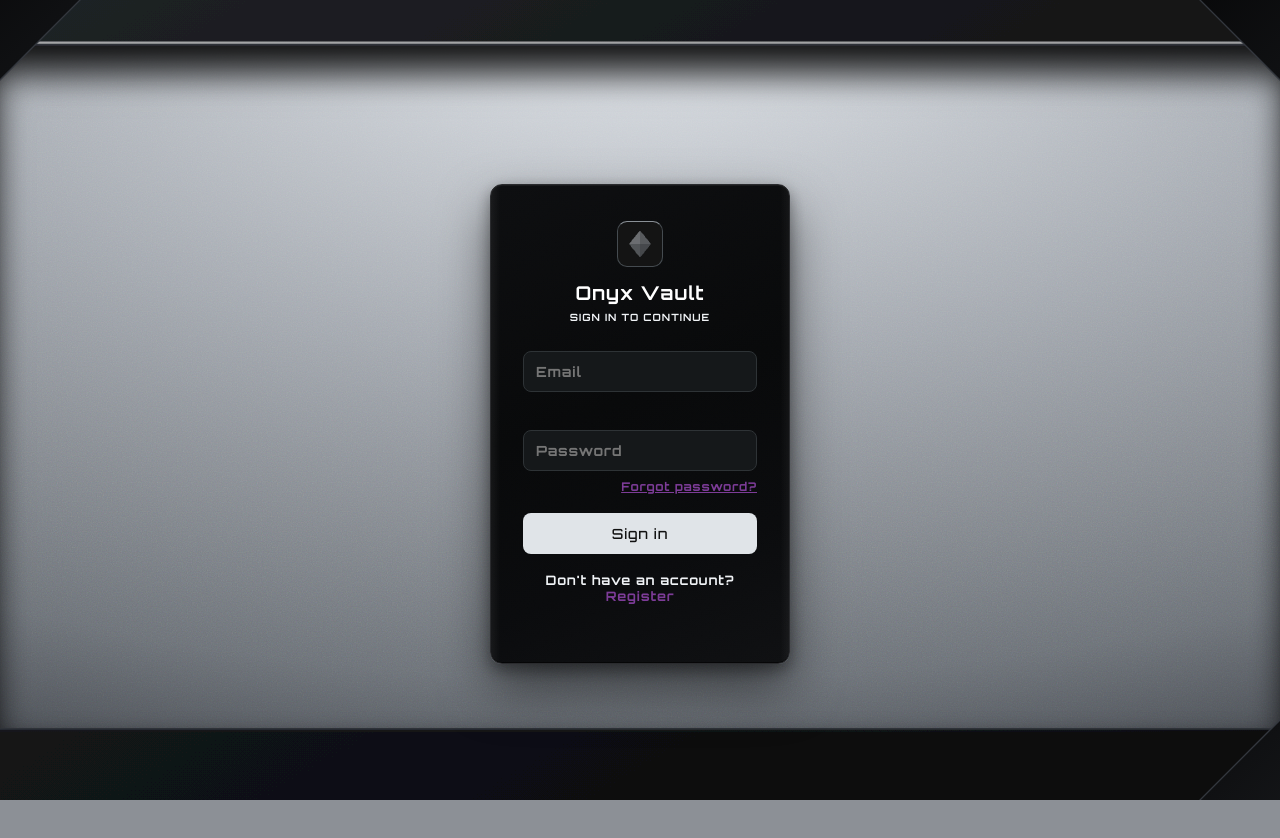
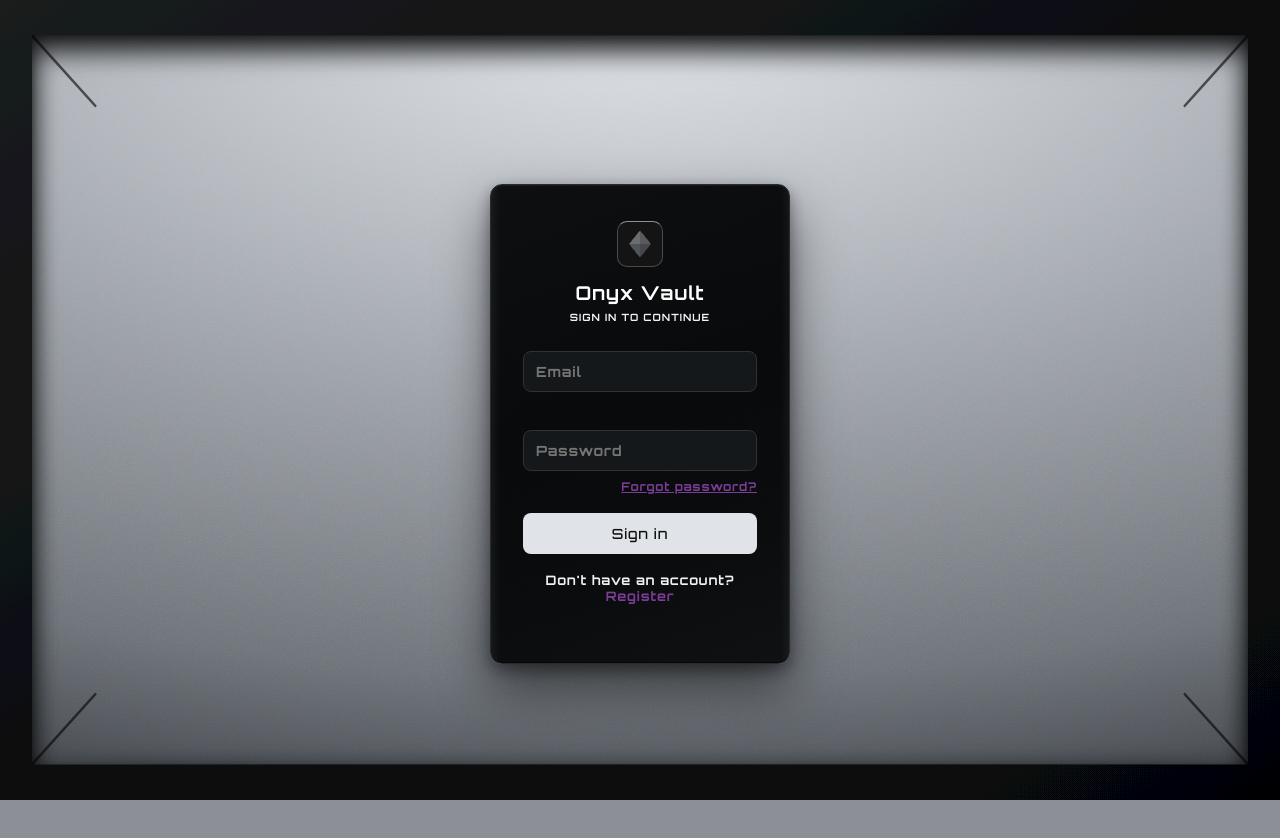
Before and after one commit to 4shwotts/onyx-vault, a React (Vite) app in the folder frontend/: page /login in a window 1280 px wide. Shown: the top 838 px of the page. After the commit the page ends 800 px from the top, so only its background shows below. Built offline with nearby package versions, Linux system fonts and the light colour scheme; no server answers.

Commit message:
fix: remove viewport scrollbars and restore clean recessed chassis background

```diff
--- a/frontend/src/components/PageBackground.jsx
+++ b/frontend/src/components/PageBackground.jsx
@@ -8,91 +8,64 @@ export default function PageBackground() {
       <svg
         className="onyx-bg-svg"
         viewBox="0 0 1600 900"
-        preserveAspectRatio="xMidYMid slice"
+        preserveAspectRatio="none"
         fill="none"
         aria-hidden="true"
       >
         <defs>
-          <linearGradient id="chassisDark" x1="0%" y1="0%" x2="100%" y2="100%">
-            <stop offset="0%" stopColor="#212428" />
-            <stop offset="50%" stopColor="#121316" />
-            <stop offset="100%" stopColor="#08090a" />
+          {/* Inner Frame Drop Shadow */}
+          <filter id="frameShadow" x="-10%" y="-10%" width="120%" height="120%">
+            <feDropShadow dx="0" dy="12" stdDeviation="16" floodColor="#000000" floodOpacity="0.85" />
+            <feDropShadow dx="0" dy="4" stdDeviation="4" floodColor="#000000" floodOpacity="0.5" />
+          </filter>
+
+          {/* Chamfer Bevel Highlight */}
+          <linearGradient id="bevelLight" x1="0%" y1="0%" x2="100%" y2="100%">
+            <stop offset="0%" stopColor="#ffffff" stopOpacity="0.5" />
+            <stop offset="100%" stopColor="#1a1c1f" stopOpacity="0.8" />
           </linearGradient>
 
-          <linearGradient id="bevelLight" x1="0%" y1="0%" x2="0%" y2="100%">
-            <stop offset="0%" stopColor="#ffffff" stopOpacity="0.6" />
-            <stop offset="100%" stopColor="#3a3e45" stopOpacity="0.1" />
+          <linearGradient id="darkOuterFrame" x1="0%" y1="0%" x2="100%" y2="100%">
+            <stop offset="0%" stopColor="#1a1c1e" />
+            <stop offset="50%" stopColor="#0d0e10" />
+            <stop offset="100%" stopColor="#050506" />
           </linearGradient>
-
-          <linearGradient id="innerRecess" x1="0%" y1="0%" x2="100%" y2="100%">
-            <stop offset="0%" stopColor="#050506" />
-            <stop offset="100%" stopColor="#1a1c1f" />
-          </linearGradient>
-
-          <filter id="heavy3dShadow" x="-20%" y="-20%" width="140%" height="140%">
-            <feDropShadow dx="0" dy="25" stdDeviation="20" floodColor="#000000" floodOpacity="0.8" />
-            <feDropShadow dx="0" dy="8" stdDeviation="6" floodColor="#000000" floodOpacity="0.5" />
-          </filter>
         </defs>
 
-        {/* --- 3D INDUSTRIAL FRAME (Shifted Left Tracks Higher Up) --- */}
-        <g filter="url(#heavy3dShadow)">
-          <path
-            d="M -50 -50
-               L 1650 -50
-               L 1650 950
-               L -50 950 Z
-               M 70 50
-               L 1530 50
-               L 1530 820
-               L 70 820 Z"
-            fill="url(#chassisDark)"
-            fillRule="evenodd"
-            stroke="#2e3238"
+        {/* --- UNIFIED RECESSED OUTER FRAME --- */}
+        <g filter="url(#frameShadow)">
+          {/* Outer Border Bevel Ring */}
+          <rect
+            x="35"
+            y="35"
+            width="1530"
+            height="830"
+            rx="12"
+            fill="none"
+            stroke="url(#bevelLight)"
             strokeWidth="2"
           />
 
+          {/* Deep Recessed Dark Outer Shell */}
           <path
-            d="M 68 48
-               L 1532 48
-               L 1532 822
-               L 68 822 Z"
-            fill="none"
-            stroke="url(#bevelLight)"
-            strokeWidth="2.5"
+            d="M 0 0
+               L 1600 0
+               L 1600 900
+               L 0 900 Z
+               M 40 40
+               L 1560 40
+               L 1560 860
+               L 40 860 Z"
+            fill="url(#darkOuterFrame)"
+            fillRule="evenodd"
           />
         </g>
 
-        {/* --- CORNER STRUCTURAL CHANNEL CUTS (Replacing Top-Right Block with Line Channels) --- */}
-        <path
-          d="M -50 -50 L 220 -50 L -50 220 Z"
-          fill="url(#innerRecess)"
-          stroke="#33373e"
-          strokeWidth="1.5"
-        />
-
-        {/* Top-Right Mirrored Structural Line Channels */}
-        <path
-          d="M 1650 -50 L 1380 -50 L 1650 220 Z"
-          fill="url(#innerRecess)"
-          stroke="#33373e"
-          strokeWidth="1.5"
-        />
-
-        {/* Bottom-Right Chamfer Support */}
-        <path
-          d="M 1650 950 L 1380 950 L 1650 680 Z"
-          fill="url(#innerRecess)"
-          stroke="#33373e"
-          strokeWidth="1.5"
-        />
-
-        {/* Clean Parallel Edge Seam Lines (No random singular floating lines) */}
-        <line x1="70" y1="140" x2="-50" y2="140" stroke="#0a0b0c" strokeWidth="4" />
-        <line x1="70" y1="141" x2="-50" y2="141" stroke="#ffffff" strokeWidth="1" opacity="0.25" />
-
-        <line x1="1530" y1="140" x2="1650" y2="140" stroke="#0a0b0c" strokeWidth="4" />
-        <line x1="1530" y1="141" x2="1650" y2="141" stroke="#ffffff" strokeWidth="1" opacity="0.25" />
+        {/* Diagonal Corner Cut Accents (Clean 3D Frame Corners) */}
+        <line x1="40" y1="40" x2="120" y2="120" stroke="#000000" strokeWidth="3" opacity="0.6" />
+        <line x1="1560" y1="40" x2="1480" y2="120" stroke="#000000" strokeWidth="3" opacity="0.6" />
+        <line x1="40" y1="860" x2="120" y2="780" stroke="#000000" strokeWidth="3" opacity="0.6" />
+        <line x1="1560" y1="860" x2="1480" y2="780" stroke="#000000" strokeWidth="3" opacity="0.6" />
       </svg>
     </div>
   );
--- a/frontend/src/index.css
+++ b/frontend/src/index.css
@@ -15,17 +15,20 @@
   --income: #3fbf7f;
 }
 
-/* Fix navbar text fading by guaranteeing solid surface background and explicit z-index */
-header, nav, .nav-container, [class*="nav"] {
-  position: relative;
-  z-index: 50;
+/* Eliminate window scrollbars completely */
+html, body, #root {
+  width: 100vw;
+  height: 100vh;
+  margin: 0;
+  padding: 0;
+  overflow: hidden;
 }
 
+/* Ensure headings stay crisp and legible across all background shades */
 h1, h2, h3, h4, .text-secondary, [class*="text-slate"], [class*="text-gray"] {
   color: var(--text-secondary) !important;
-  text-shadow: 0 1px 3px rgba(0, 0, 0, 0.9);
+  text-shadow: 0 1px 3px rgba(0, 0, 0, 0.95), 0 0 6px rgba(0, 0, 0, 0.8);
 }
-
 
 body {
   margin: 0;
```
